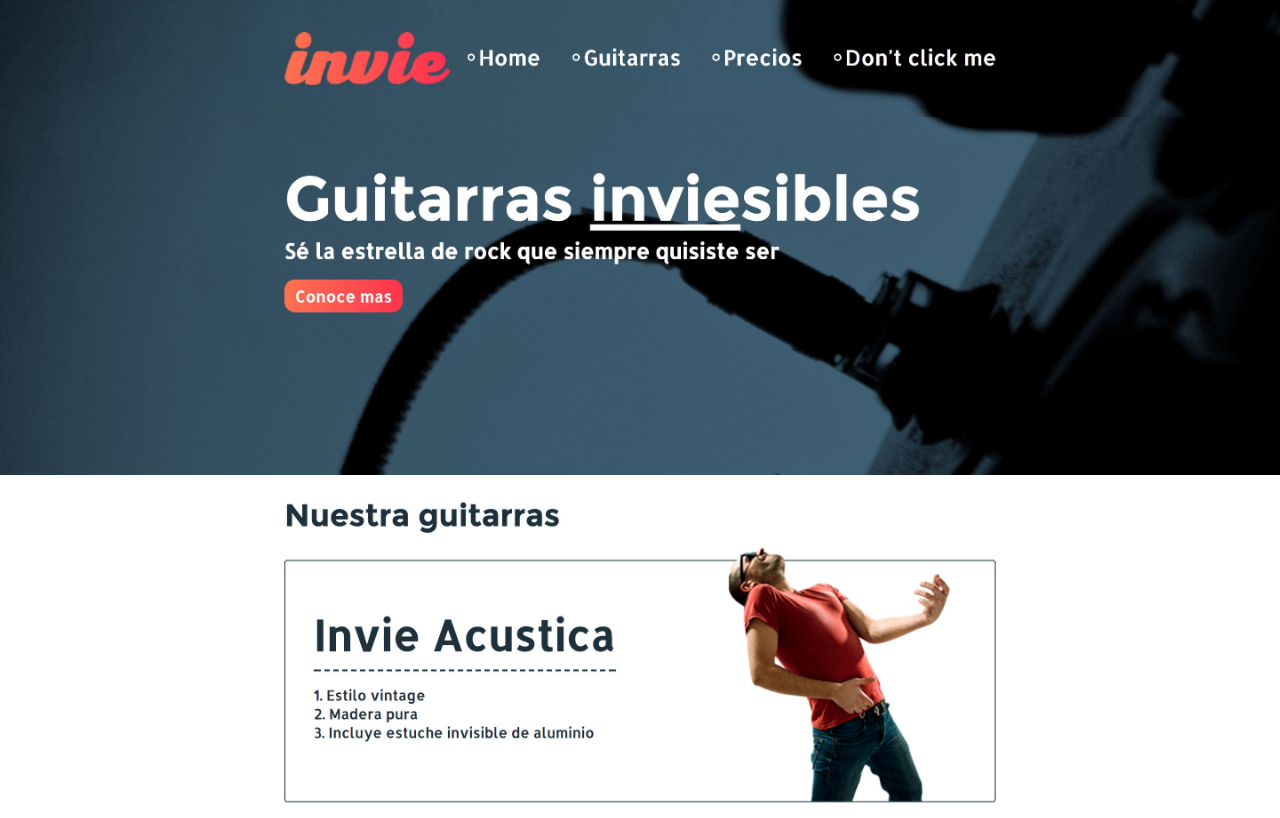
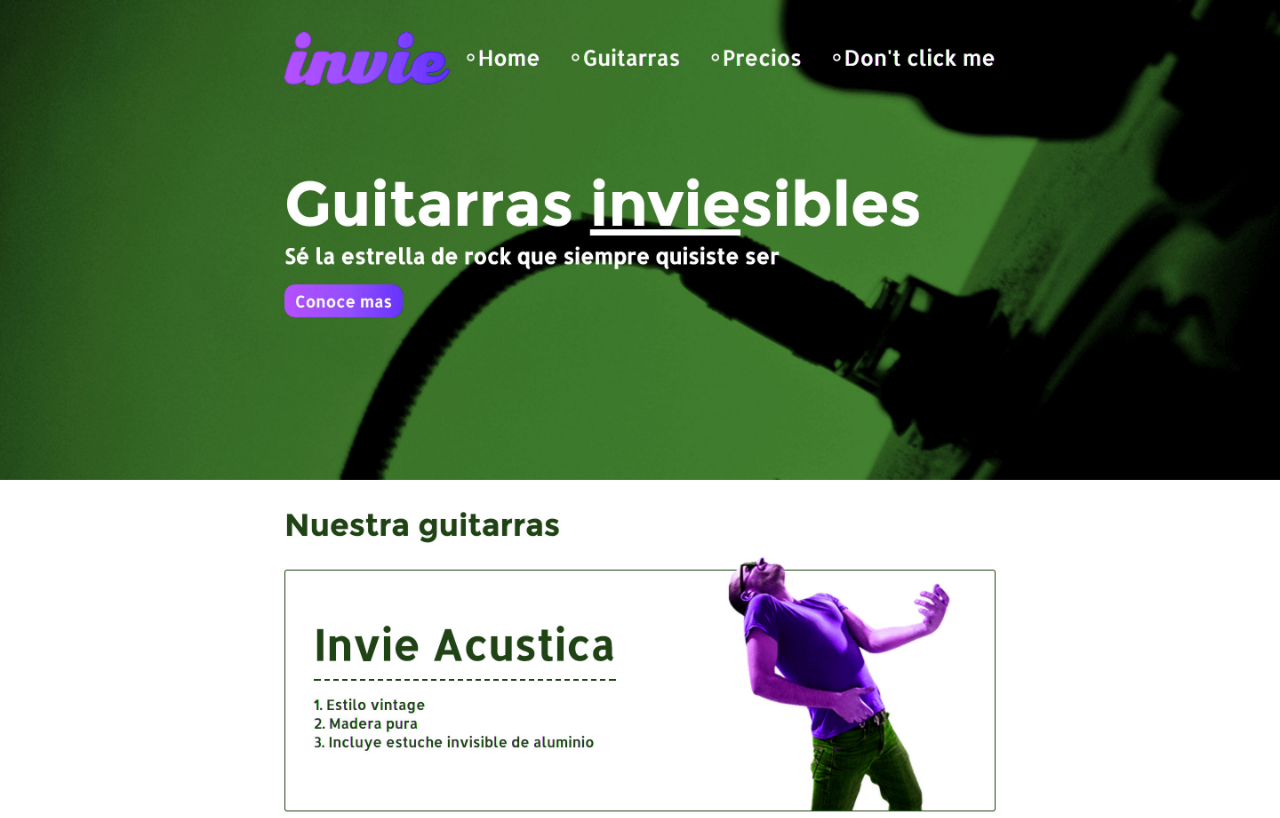
Before and after one commit to CristianPalaciosBeltran/invie-github, a plain HTML site: page index.html in a window 1280 px wide. Shown: the top 818 px of the page. Drawn offline with Linux system fonts and the light colour scheme.

Commit message:
nueva versión de invie - verde

```diff
--- a/index.html
+++ b/index.html
@@ -14,9 +14,8 @@
 	</style>
 </head>
 <body>
-	<img src="header.webp" alt="">
-	<img src="hero.jpg" alt="">
-	<img src="acustica.jpg" alt="">
+	<img src="nueva-version.jpg" alt="">
+
 
 
 </body>
```
Also changed, not shown: nueva-version.jpg (added).
